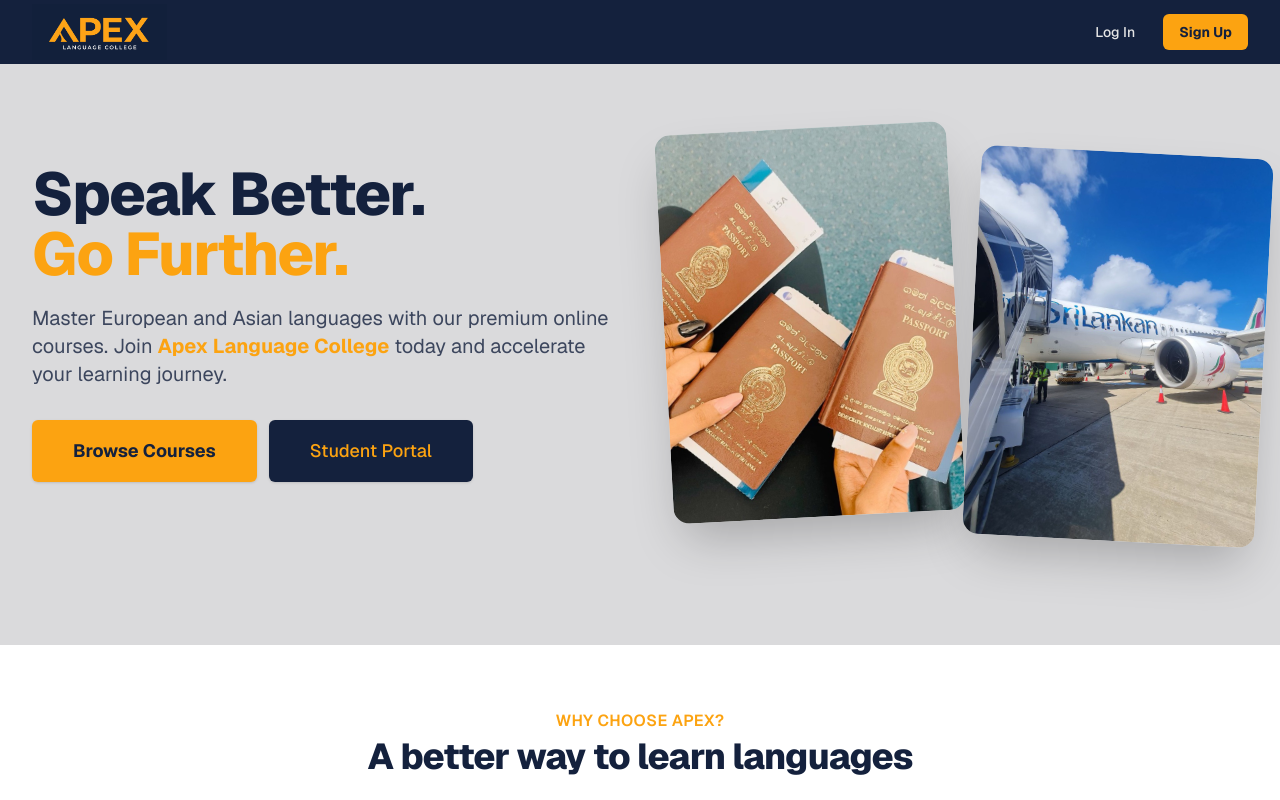
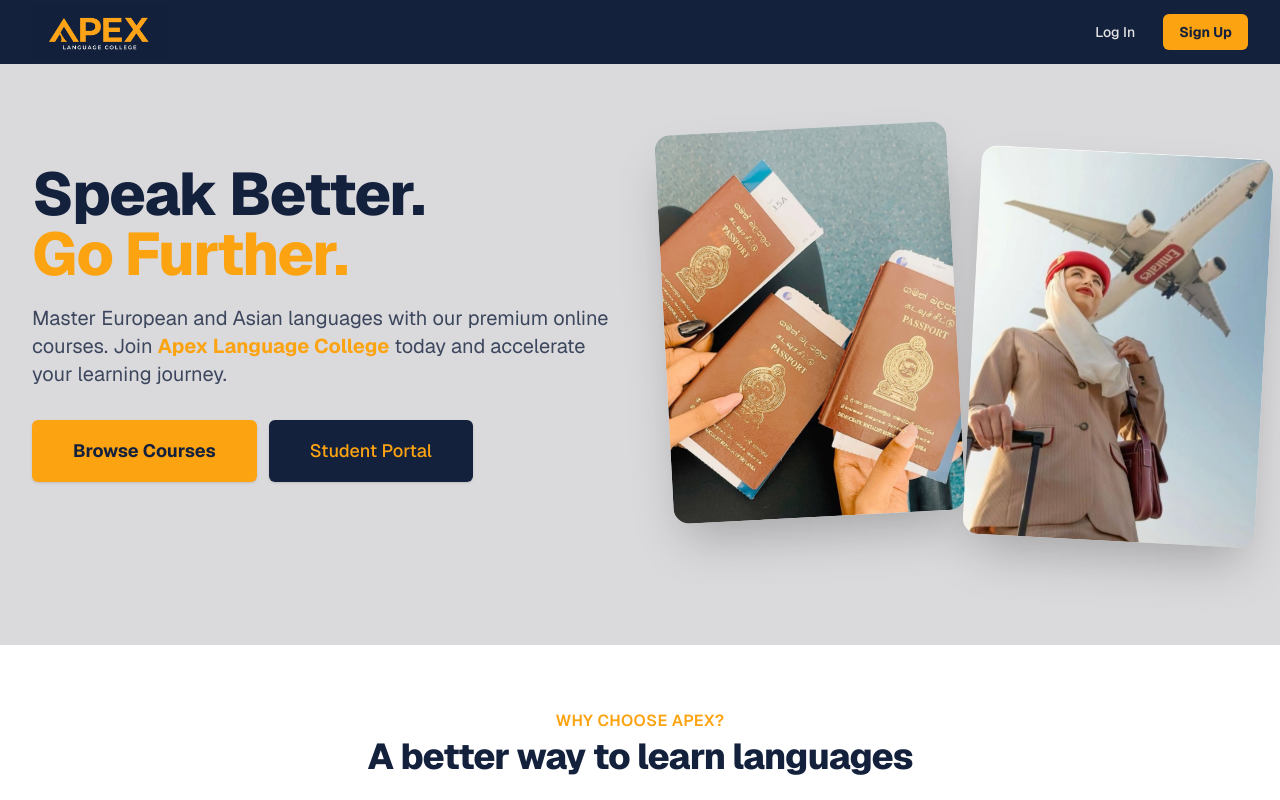
Before and after one commit to hasith360/LMS, a Next.js app: page / in a window 1280 px wide. Shown: the top 800 px of the page. Built offline with nearby package versions, Linux system fonts and the light colour scheme.

Commit message:
feat: replace airplane hero image with cabin crew image

```diff
--- a/src/app/page.tsx
+++ b/src/app/page.tsx
@@ -53,7 +53,7 @@
 
             <div className="lg:w-1/2 flex gap-4 w-full px-4 sm:px-0 mt-8 lg:mt-0">
               <img src="/images/passports.jpg" alt="Travel Passports" className="w-1/2 object-cover aspect-[3/4] rounded-2xl shadow-2xl transform rotate-[-3deg] hover:rotate-0 transition-transform duration-300" />
-              <img src="/images/airplane.jpg" alt="Airplane" className="w-1/2 object-cover aspect-[3/4] rounded-2xl shadow-2xl transform rotate-[3deg] translate-y-6 hover:rotate-0 transition-transform duration-300" />
+              <img src="/images/hostess.jpg" alt="Cabin Crew" className="w-1/2 object-cover aspect-[3/4] rounded-2xl shadow-2xl transform rotate-[3deg] translate-y-6 hover:rotate-0 transition-transform duration-300" />
             </div>
 
           </div>
```
Also changed, not shown: public/images/hostess.jpg (added).
